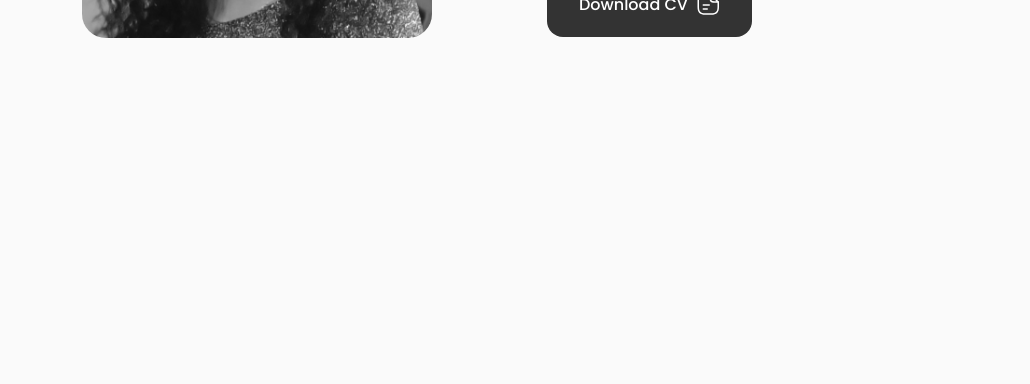
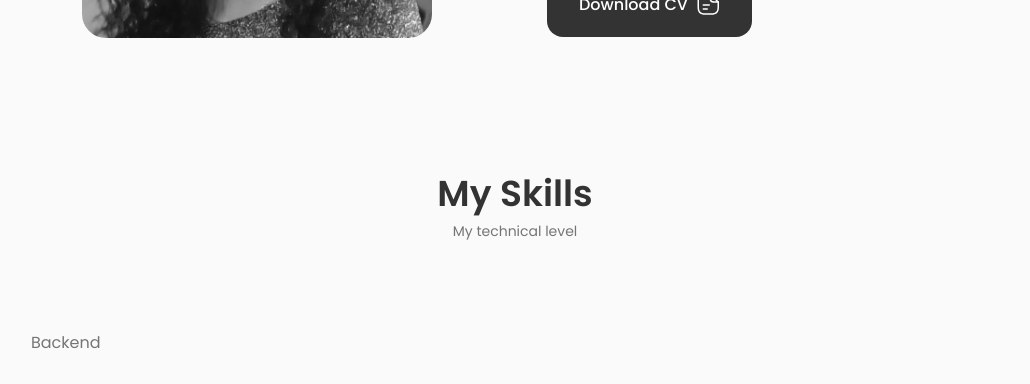
Before and after one commit to bberenice02/portfolio_Berenice, a React (Create React App) app: page / in a window 1280 px wide. Shown: the part 549-933 px from the top of the page, without its empty margins (125-1155 px from the left). Before the commit the page ends 800 px from the top, so only its background shows below. Built offline with nearby package versions, Linux system fonts and the light colour scheme.

Commit message:
skills first commit

```diff
--- a/src/App.js
+++ b/src/App.js
@@ -3,6 +3,7 @@
 import Header from './components/header/Header';
 import Home from './components/home/Home';
 import About from './components/about/About';
+import Skills from './components/skills/Skills';
 
 const App = () => {
     return (
@@ -12,6 +13,7 @@
         <main className='main'>
             <Home/>
             <About />
+            <Skills />
         </main>
 
         </>
--- /dev/null
+++ b/src/components/skills/Backend.jsx
@@ -0,0 +1,9 @@
+import React from 'react'
+
+const Backend = () => {
+  return (
+    <div>Backend</div>
+  )
+}
+
+export default Backend
--- /dev/null
+++ b/src/components/skills/Frontend.jsx
@@ -0,0 +1,17 @@
+import React from 'react'
+
+const Frontend = () => {
+  return (
+    <div className="skills__content">
+        <h3 className="skills__title"></h3>
+
+        <div className="skills__box">
+            <div className="skills__group">
+                <div className="skills__data"></div>
+            </div>
+        </div>
+    </div>
+  )
+}
+
+export default Frontend
--- /dev/null
+++ b/src/components/skills/Skills.jsx
@@ -0,0 +1,20 @@
+import React from 'react';
+import "./skills.css";
+import Frontend from './Frontend';
+import Backend from './Backend';
+
+const Skills = () => {
+    return (
+        <section className="skills section" id="skills">
+            <h2 className="section__title">My Skills</h2>
+            <span className="section__subtitle">My technical level</span>
+
+            <div className="skills__container container grid">
+                <Frontend />
+                <Backend />
+            </div>
+        </section>
+    )
+}
+
+export default Skills
```
Also changed, not shown: src/components/skills/skills.css (added).
